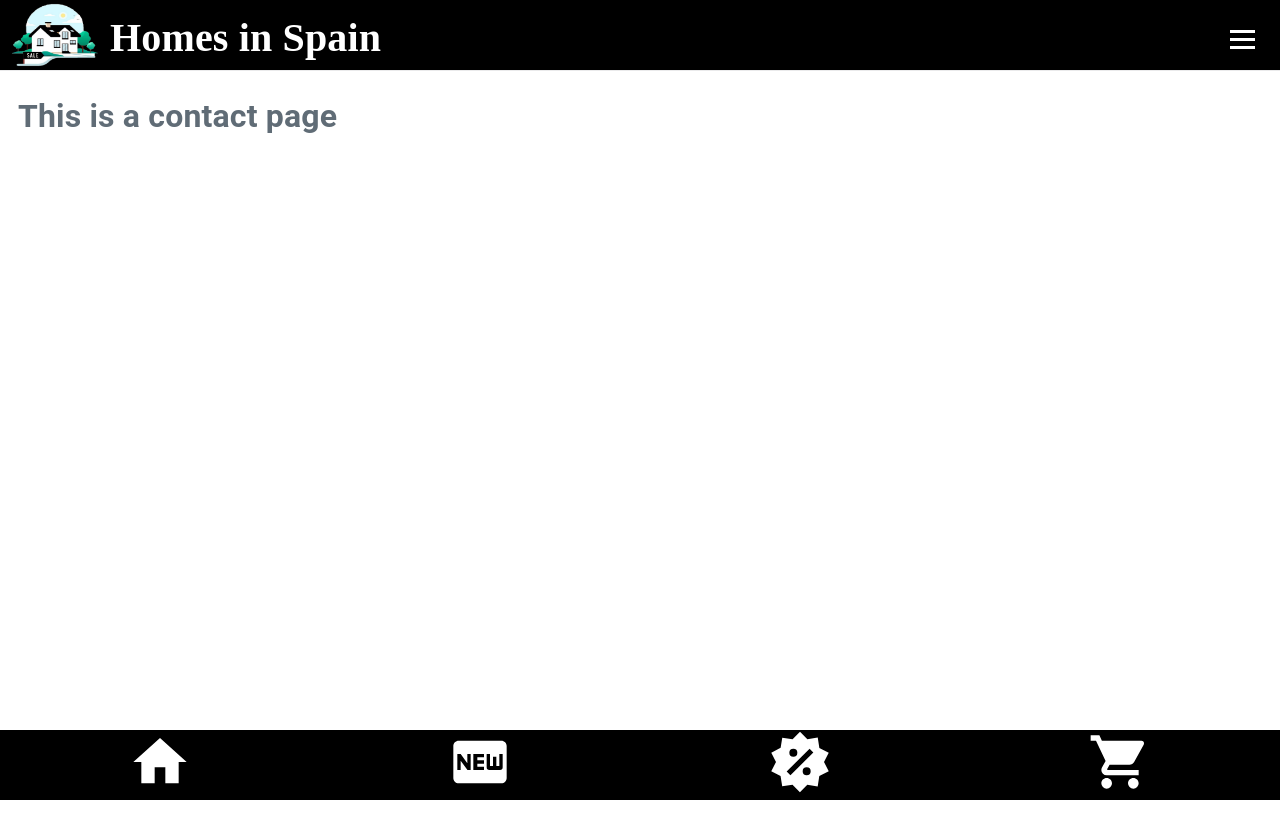
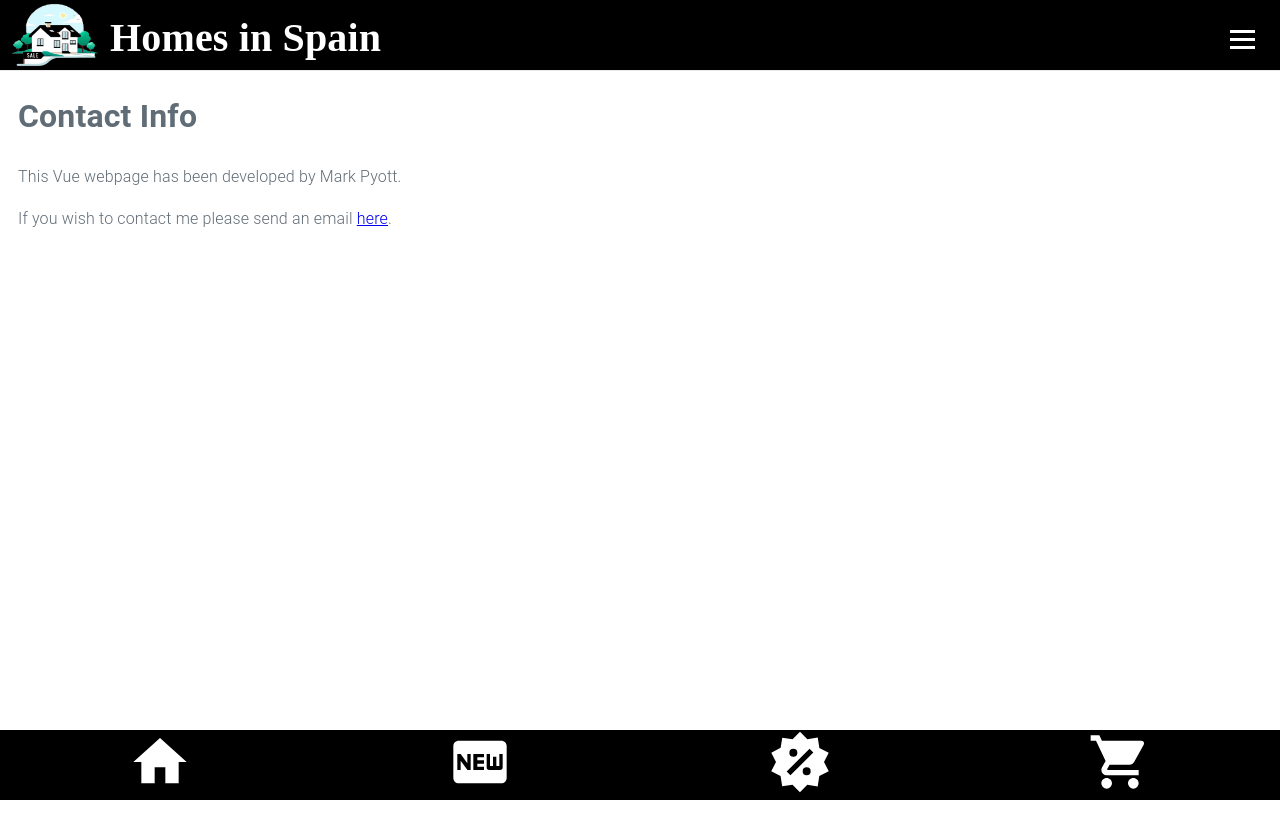
Before and after one commit to Pyottness/Estate, a Vue app: page /contact in a window 1280 px wide. Shown: the top 838 px of the page. After the commit the page ends 800 px from the top, so only its background shows below. Built offline with nearby package versions, Linux system fonts and the light colour scheme.

Commit message:
added contact info

```diff
--- a/src/App.vue
+++ b/src/App.vue
@@ -28,12 +28,10 @@ export default {
   <style>
 
   html {
-    height: 100%;
     box-sizing: border-box;
     font-size: 62.5%;
   }
   body {
-    height: 100%;
     position: relative;
     top: 70px;
     padding-left: 10px;
--- a/src/components/NavTop.vue
+++ b/src/components/NavTop.vue
@@ -1,4 +1,5 @@
 <script>
+
 export default {
 	name: 'NavTop',
 	data() {
@@ -9,7 +10,7 @@ export default {
 	methods: {
 		closeMenu() {
 			this.toggle = !this.toggle
-		}
+		},
 	},
 }
 </script>
@@ -73,6 +74,7 @@ export default {
 		text-align: center;
 		width: 100%;
 		display: none;
+		z-index: 10000;
 		overflow-x: hidden;
 		overflow-y: auto;
 		-webkit-overflow-scrolling: touch;
@@ -84,6 +86,7 @@ export default {
 		margin: 0 10px;
 		line-height: 9vh;
 		display: block;
+		z-index: 10000;
 		border-bottom: 1px solid #EAEAEB;
   }
   .hamburger {
@@ -124,6 +127,7 @@ export default {
   }
   #toggle:checked + .hamburger + .nav-top  {
 		display: block;
+		z-index: 10000;
   }
 
 	@media only screen and (max-width: 350px) {
--- a/src/views/Contact.vue
+++ b/src/views/Contact.vue
@@ -1,5 +1,7 @@
 <template>
   <div class="contact">
-    <h1>This is a contact page</h1>
+    <h1>Contact Info</h1>
+    <p>This Vue webpage has been developed by Mark Pyott. </p>
+    <p>If you wish to contact me please send an email <a :href="'mailto:' + 'mark.j.pyott@gmail.com'">here</a>.</p>
   </div>
 </template>
--- a/src/views/Map.vue
+++ b/src/views/Map.vue
@@ -120,6 +120,7 @@
     </l-map>
   </div>
 </template>
+
 <script>
 import {
   LMap,
@@ -154,9 +155,11 @@ export default {
       return [this.iconWidth, this.iconHeight];
     },
     ...mapState({
-      listings: 'listings'
+      listings: 'listings',
     })
   },
+  methods: {
+	},
 };
 </script>
 
@@ -165,7 +168,8 @@ export default {
 .map {
   height: 75vh;
   width: 100%;
-  z-index: 1;
+  display: fixed;
+  z-index: 0;
 }
 .leaflet-popup-content-wrapper {
     width: 450px;
--- a/src/views/Privacy.vue
+++ b/src/views/Privacy.vue
@@ -1,5 +1,7 @@
 <template>
   <div class="privacy">
-    <h1>This is a privacy page</h1>
+    <h1>Privacy</h1>
+    <p>This site does use cookies to work properly.</p>
+    <p>Rest assured we are not gathering data.</p>
   </div>
 </template>
```
